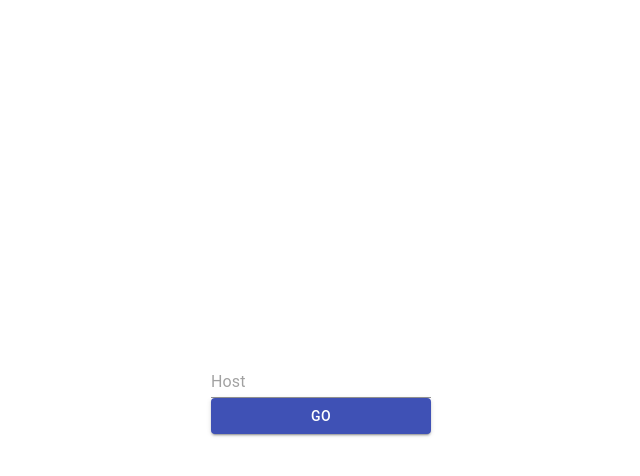
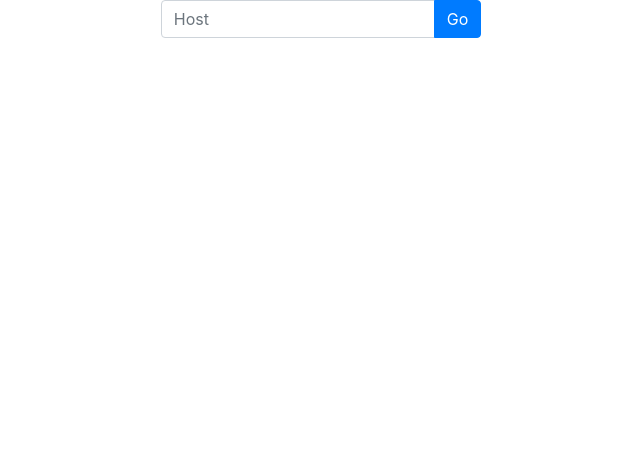
Before and after one commit to MaximTkachenko/realtime-bus-timetable, a React (Create React App) app in the folder client/: page / in a window 1280 px wide. Shown: the top 476 px of the page, without its empty margins (319-959 px from the left). Built offline with nearby package versions, Linux system fonts and the light colour scheme.

Commit message:
client: switched to react bootstrap

```diff
--- a/client/package.json
+++ b/client/package.json
@@ -3,7 +3,6 @@
   "version": "0.1.0",
   "private": true,
   "dependencies": {
-    "@material-ui/core": "^4.9.3",
     "@microsoft/signalr": "^3.1.2",
     "@svgdotjs/svg.js": "^3.0.16",
     "@testing-library/jest-dom": "^4.2.4",
@@ -15,6 +14,7 @@
     "@types/react-dom": "^16.9.5",
     "npm": "^6.13.7",
     "react": "^16.12.0",
+    "react-bootstrap": "^1.0.0-beta.17",
     "react-dom": "^16.12.0",
     "react-scripts": "3.4.0",
     "typescript": "^3.7.5"
--- a/client/public/index.html
+++ b/client/public/index.html
@@ -3,6 +3,12 @@
   <head>
     <meta charset="utf-8" />
     <title>Realtime bus timetable client</title>
+    <link
+      rel="stylesheet"
+      href="https://maxcdn.bootstrapcdn.com/bootstrap/4.3.1/css/bootstrap.min.css"
+      integrity="sha384-ggOyR0iXCbMQv3Xipma34MD+dH/1fQ784/j6cY/iJTQUOhcWr7x9JvoRxT2MZw1T"
+      crossorigin="anonymous"
+    />
   </head>
   <body>
     <div id="root"></div>
--- a/client/src/App.tsx
+++ b/client/src/App.tsx
@@ -1,12 +1,9 @@
 import React, { Component } from 'react';
 import RoutesScreen from './RoutesScreen';
 import { Root } from './Metadata';
-import Button from '@material-ui/core/Button';
-import TextField from '@material-ui/core/TextField';
-import FormControl from '@material-ui/core/FormControl';
-import Grid from '@material-ui/core/Grid';
-import Container from '@material-ui/core/Container';
 import Timetable from './Timetable';
+import * as rb from 'react-bootstrap';
+import 'react-bootstrap/';
 
 type AppProps = {  };
 type AppState = { connected: boolean, server: string, error: boolean, metadata: Root | null };
@@ -47,27 +44,25 @@ class App extends Component<AppProps, AppState> {
 
     if(!connected){
       screen =
-          <Container maxWidth="sm">
-            <Grid container spacing={0} direction="row" justify="center" alignItems="center" style={{ minHeight: '100vh' }}>
-              <Grid item xs style={{ textAlign: 'center' }}>
-                <FormControl>
-                  <TextField id="host" placeholder="Host" onChange={this.updateHost} />
-                  <Button variant="contained" color="primary" onClick={this.handleClick}>go</Button>
-                </FormControl>
-              </Grid>
-            </Grid>
-          </Container>;
+      <rb.Container ><rb.Row  className="justify-content-md-center">      <rb.Col  md="auto">
+            <rb.InputGroup className="mb-3">
+              <rb.FormControl
+                placeholder="Host"
+                aria-label="Host"
+                aria-describedby="basic-addon2" onChange={this.updateHost}
+              />
+              <rb.InputGroup.Append>
+                <rb.Button onClick={this.handleClick}>Go</rb.Button>
+              </rb.InputGroup.Append>
+            </rb.InputGroup></rb.Col></rb.Row>
+            </rb.Container>;
     }
     else{
       screen = (
-        <Grid container direction="row" justify="flex-start" alignItems="flex-start" spacing={1}>
-          <Grid item xs={9}>
+        <div>
             <RoutesScreen metadata={this.state.metadata} server={this.state.server} />
-          </Grid>
-          <Grid item xs={3}>
-            <Timetable server={this.state.server} />
-          </Grid>
-        </Grid>);
+            <Timetable server={this.state.server} /></div>
+            );
     }
 
     return screen;
```
Also changed, not shown: client/src/Timetable.tsx (+2 -5 lines), 1 other file (tests, documents, lock files or other folders).
